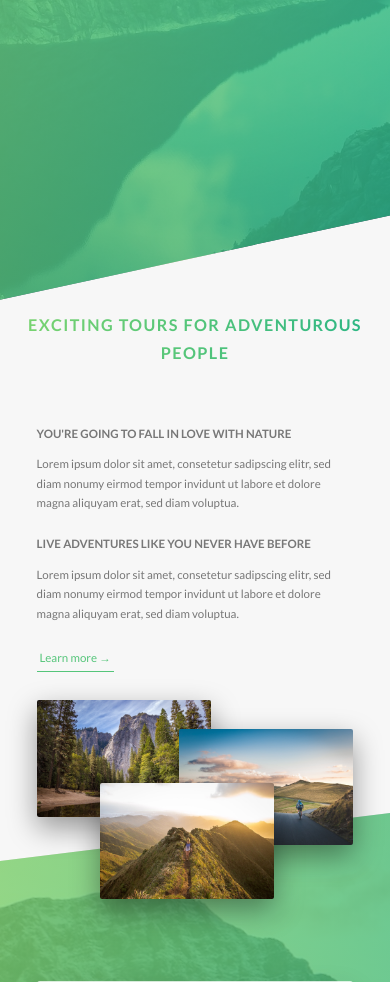
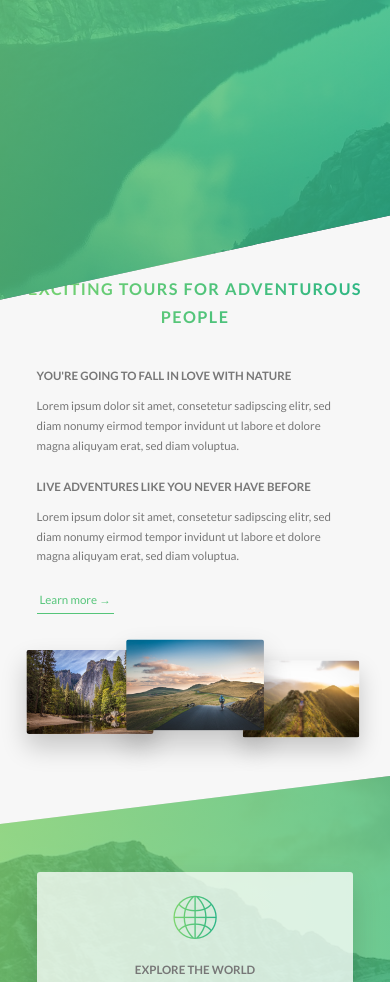
Before and after one commit to Yanal-Sabbagh07/Natours, a website: page index.html in a window 390 px wide. Shown: the part 502-1484 px from the top of the page. Drawn offline with Linux system fonts and the light colour scheme.

Commit message:
responsive-2

```diff
--- a/sass/base/_utilities.scss
+++ b/sass/base/_utilities.scss
@@ -1,7 +1,17 @@
 .u-center-text {text-align: center !important; }
 
-.u-margin-bottom-big{ margin-bottom: 8rem !important;}
-.u-margin-bottom-medium{margin-bottom: 4rem !important;}
+.u-margin-bottom-big{
+    margin-bottom: 8rem !important;
+    @include respond(tab-port){
+        margin-bottom: 5rem !important;
+    }
+}
+.u-margin-bottom-medium{
+    margin-bottom: 4rem !important;
+    @include respond(tab-port){
+        margin-bottom: 2.5rem !important ;
+    }
+}
 .u-margin-bottom-small{ margin-bottom: 1.5rem !important;}
 
 .u-margin-top-big{margin-top: 8rem !important;}
--- a/sass/components/_composition.scss
+++ b/sass/components/_composition.scss
@@ -10,19 +10,41 @@
 		transition: all .2s;
 		outline-offset: 2rem;
 
+		@include respond(tab-port){
+			float: left;
+			position: relative;
+			width: 33.333333333%;
+			box-shadow: 0 1.5rem 3rem rgba($color-black, .2);
+		}
+
 		&--p1{
 			left: 0;
 			top: -2rem;
+
+			@include respond(tab-port){
+				top: 0;
+				transform: scale(1.2);
+			}
 		}
 
 		&--p2{
 			right: 0;
 			top: 2rem;
+			@include respond(tab-port){
+				top: -1rem;
+				transform: scale(1.3);
+				z-index:100 ;
+			}
 		}
 
 		&--p3{
 			left: 20%;
-			top: 9.5rem;
+			top: 18rem;
+			@include respond(tab-port){
+				top: 1rem;
+				left: 0;
+				transform: scale(1.1);
+			}
 		}
 
 		&:hover{
--- a/sass/components/_feature-box.scss
+++ b/sass/components/_feature-box.scss
@@ -6,6 +6,10 @@
 	border-radius: 3px;
 	box-shadow: 0 1.5rem 4rem rgba($color-black, .15);
 	transition: transform .3s;
+
+	@include respond(tab-port){
+		padding: 2rem;
+	}
 
 
 
@@ -17,6 +21,10 @@
 		display: inline-block;
 		-webkit-background-clip: text;
 		color: transparent;
+
+		@include respond(tab-port){
+			margin-bottom: 0;
+		}
 	}
 	&:hover{
 		transform: translateY(-1.5rem) scale(1.05);
--- a/sass/layout/_footer.scss
+++ b/sass/layout/_footer.scss
@@ -11,6 +11,10 @@
 	&__logo-box {
 		text-align: center;
 		margin-bottom: 8rem;
+
+		@include respond(tab-port){
+			margin-bottom: 6rem;
+		}
 
 	}
 
--- a/sass/pages/_home.scss
+++ b/sass/pages/_home.scss
@@ -2,6 +2,10 @@
 	background-color: $color-gray-light-1;
 	padding: 25rem 0 ;
 	margin-top: -20vh;
+
+	@include respond(tab-port){
+		padding: 20rem 0 ;
+	}
 }
 
 .section-features{
@@ -10,6 +14,7 @@
 
 	background-image: linear-gradient(to right bottom,rgba($color-primary-light,0.8),rgba($color-primary-dark,0.8)),url(../img/nat-4.jpg);
 	background-size: cover;
+	margin-top: -10rem;
 
 	transform: skewY(-7deg);
 
@@ -18,7 +23,11 @@
 	}
 
 
-	margin-top: -8rem;
+	@include respond(tab-port){
+		padding: 10rem 0;
+	}
+
+
 }
 
 .section-tours {
@@ -26,11 +35,19 @@
 	padding: 25rem 0 15rem 0 ;
 	margin-top: -10rem;
 
+	@include respond(tab-port){
+		padding: 20rem 0 10rem 0;
+	}
+
 }
 
 .section-stories {
 	position: relative;
 	padding: 15rem 0 ;
+
+	@include respond(tab-port){
+		padding: 10rem 0;
+	}
 
 }
 
```
Also changed, not shown: css/style.css.
